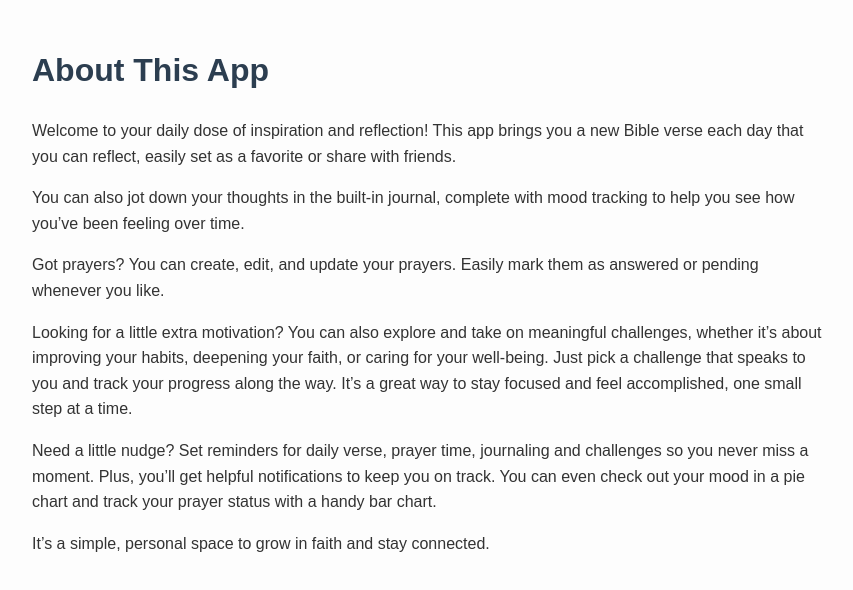
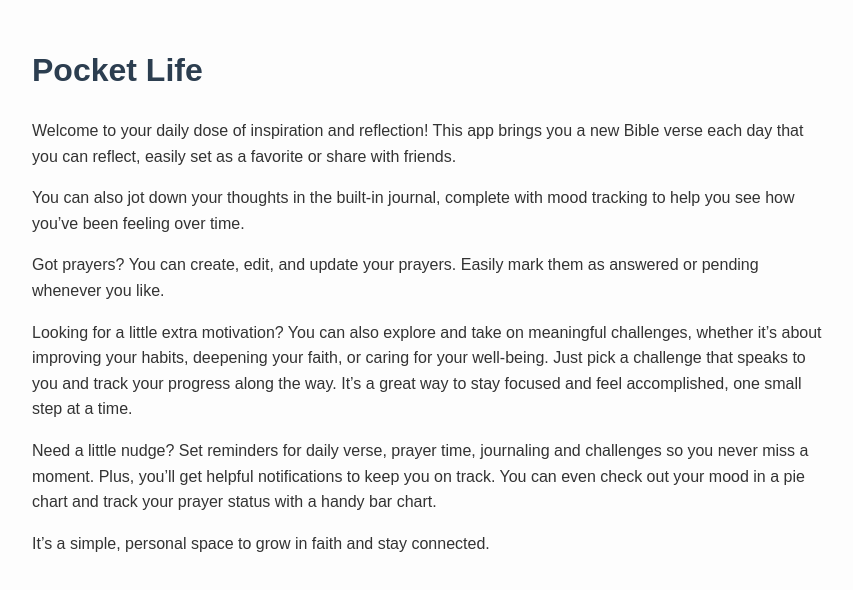
Before and after one commit to zizabasil/pocketlife, a plain HTML site: page index.html in a window 1280 px wide. Shown: the whole page, without its empty margins (208-1061 px from the left). Drawn offline with Linux system fonts and the light colour scheme.

Commit message:
Updated index file

```diff
--- a/index.html
+++ b/index.html
@@ -25,7 +25,7 @@
 </head>
 <body>
 
-  <h1>About This App</h1>
+  <h1>Pocket Life</h1>
 
   <p>
     Welcome to your daily dose of inspiration and reflection! This app brings you a new Bible verse each day that you can reflect, easily set as a favorite or share with friends.
```
